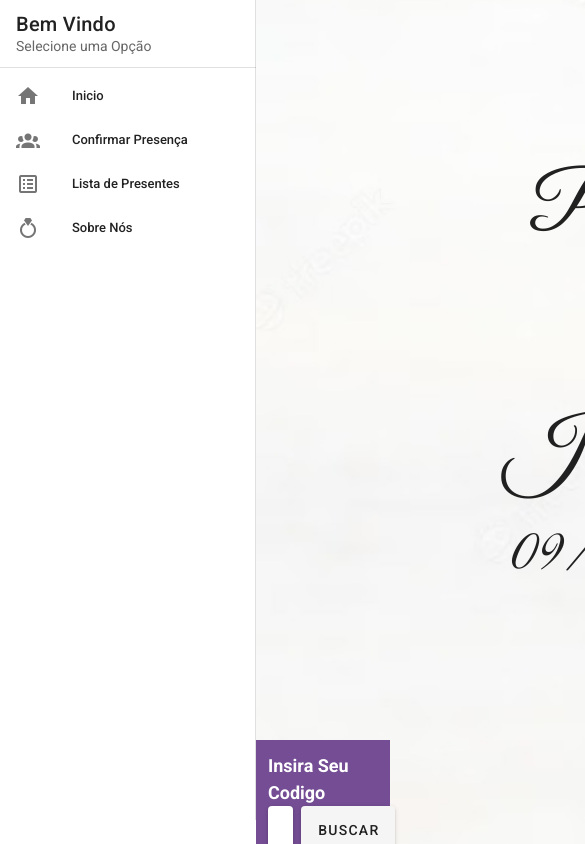
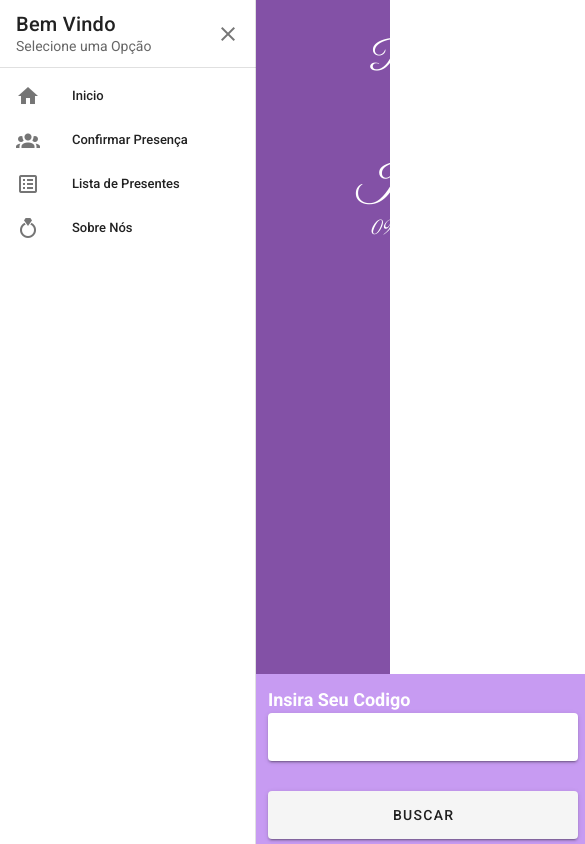
Before and after one commit to JValentim0707/casamento-PJ, a Vue app: page / in a window 390 px wide. Both pictures are taken after a click on the element "Confirmar Presença". Shown: the top 844 px of the page, 585 px wide, since content can reach past the window. Built offline with nearby package versions, Linux system fonts and the light colour scheme.

Commit message:
Fix Mobile Versions

```diff
--- a/src/components/ConfirmComponent.vue
+++ b/src/components/ConfirmComponent.vue
@@ -1,7 +1,7 @@
 <template>
   <div class=" d-flex content-container">
     <div class="confirm-container">
-      <div class="input-container" :class="{'active-serch': activeSerch}">
+      <div v-if="!confirmed" class="input-container" :class="{'active-serch': activeSerch}">
         <div class="search-container">
           <div class="text-label">{{activeSerch ? 'Buscar Codigo' : 'Insira Seu Codigo'}}</div>
           <div class="form-code">
@@ -18,10 +18,15 @@
                 <v-icon size="30px" color="white" class="mr-2">mdi-account</v-icon>
                 <div>{{ people }}</div>
               </div>
-              <v-btn class="mt-3" color="#3E945F" dark elevation="2" height="48"  width="100%" @click="searchCode">Confirmar</v-btn>
+              <v-btn class="mt-3" color="#3E945F" dark elevation="2" height="48"  width="100%" @click="confirmPeople">Confirmar</v-btn>
             </div>
           </div>
         </div>
+      </div>
+      <div class="confirmed-screen" v-else >
+        <v-icon color="white" size="80">mdi-emoticon-happy</v-icon>
+        <div>Obrigado por</div>
+        <div>Confirmar Presença!!</div>
       </div>
     </div>
   </div>
@@ -37,10 +42,11 @@
 
     data: () => ({
       activeSerch: false,
+      confirmed: false,
       peopleGroup:
         {
           code: '5543',
-          people: ['Fabiana Valentim Ferraz', 'Jose Alfredo', 'Lulu Maravilha', 'Bia Bacia']
+          people: ['Pessoa Exemplo 1', 'Pessoa Exemplo 2', 'Pessoa Exemplo 3', 'Pessoa Exemplo 4']
         }
     }),
 
@@ -51,6 +57,13 @@
       },
       searchCode() {
         this.activeSerch = true
+      },
+      confirmPeople() {
+        this.confirmed = true
+        setTimeout(() => this.$emit('setValueMenu', 'home'), 1000);
+      },
+      setMenu() {
+        this.$emit('setValueMenu', 'home')
       }
     }
   }
@@ -94,6 +107,11 @@
     transform: translateX(25%);
     width: 100%;
 
+    @media (max-width: 600px) {
+      padding: 20px;
+      transform: none;
+    }
+
   }
 
   .form-code {
@@ -127,6 +145,18 @@
       display: flex;
       width: 45%;
     }
+    @media (max-width: 600px) {
+      background-color: #C79BF2;
+      height: 170px;
+      .v-btn {
+        margin-left: 0px !important;
+      }
+      .form-code {
+        width: 100%;
+        flex-direction: column;
+      }
+    }
+
   }
 }
 
@@ -183,4 +213,17 @@
   }
 }
 
+.confirmed-screen {
+  width: 100%;
+  height: 100%;
+  background-color: #8bfa5f;
+  color: white;
+  display: flex;
+  align-items: center;
+  justify-content: center;
+  flex-direction: column;
+  font-weight: bold;
+  font-size: 20px;
+}
+
 </style>
--- a/src/components/FooterPage.vue
+++ b/src/components/FooterPage.vue
@@ -49,10 +49,16 @@
 
   .title-footer {
     font-size: 20px;
+    @media (max-width: 600px) {
+      font-size: 16px
+    }
   }
   .date {
     text-align: center;
     font-size: 70px;
+    @media (max-width: 600px) {
+      font-size: 50px
+    }
   }
 }
 
--- a/src/components/HomePage.vue
+++ b/src/components/HomePage.vue
@@ -1,11 +1,11 @@
 <template>
-  <div class=" d-flex">
+  <div class="background-home d-flex">
     <div class="d-flex flex-column">
       <MenuNavigation @setValueMenu="setValueMenu"></MenuNavigation>
     </div>
     <div>
       <div class="content-stage">
-        <ConfirmComponent class="test" v-if="selectedMenu === 'confirm'"></ConfirmComponent>
+        <ConfirmComponent @setValueMenu="setValueMenu" class="test" v-if="selectedMenu === 'confirm'"></ConfirmComponent>
       </div>
       <div class="content-text">
         <div class="text-content-name">Patricia</div>
@@ -15,11 +15,20 @@
 
       </div>
       <v-img
+        class="image-computer"
         lazy-src="../assets/background1.jpeg"
         src="../assets/background1.jpeg"
         max-height="850"
         min-width="1920"
       ></v-img>
+      <!-- <v-img
+        class="image-mobile"
+        lazy-src="../assets/background1.jpeg"
+        src="../assets/background1.jpeg"
+        max-width="360px"
+        min-height="400px"
+        max-height="640px"
+      ></v-img> -->
     </div>
   </div>
 </template>
@@ -49,6 +58,13 @@ import ConfirmComponent from './ConfirmComponent.vue';
 </script>
 <style lang="scss" scoped>
 @import url('https://fonts.googleapis.com/css2?family=Great+Vibes&display=swap');
+
+.background-home {
+  background-color: #F5F6F1;
+  @media (max-width: 600px) {
+    background-color: #8351A6;
+  }
+}
 .content-text {
   z-index: 5;
   position: absolute;
@@ -58,6 +74,7 @@ import ConfirmComponent from './ConfirmComponent.vue';
   flex-direction: column;
   align-items: center;
   justify-content: center;
+
   .text-content-name {
     font-family: 'Great Vibes', cursive;
     font-size: 80px;
@@ -67,13 +84,46 @@ import ConfirmComponent from './ConfirmComponent.vue';
     font-family: 'Great Vibes', cursive;
     font-size: 60px;
   }
+
+  @media (max-width: 600px) {
+    margin: 0px;
+    align-items: center;
+    width: calc(100% - 56px);
+    // padding-right: 20%;
+    padding-top: 30px;
+    .text-content-name {
+      font-size: 40px;
+      color: white;
+    }
+
+    .text-content-date {
+      font-size: 25px;
+      color: white;
+    }
+  }
 }
 
 .content-stage {
   position: absolute;
   z-index: 7;
-  width: calc(100% - 256px);
+  width: calc(100% - 56px);
   height: 100%;
+  @media (max-width: 600px) {
+    // width: calc(100% - 56px);
+    // padding-right: 20%;
+  }
+}
+.image-computer {
+  @media (max-width: 600px) {
+    display: none;
+  }
+}
+
+.image-mobile {
+  display: none;
+  @media (max-width: 600px) {
+    display: flex;
+  }
 }
 
 
--- a/src/components/MenuNavigation.vue
+++ b/src/components/MenuNavigation.vue
@@ -1,6 +1,6 @@
 <template>
-  <div class="d-flex flex-column ">
-    <v-navigation-drawer permanent height="820px" :mini-variant.sync="mini" v-model="menu">
+  <div class="d-flex flex-column tres">
+    <v-navigation-drawer class="test" permanent height="820px" :mini-variant.sync="mini" v-model="menu">
       <v-list-item>
         <v-list-item-content>
           <v-list-item-title class="text-h6">
@@ -10,6 +10,7 @@
             Selecione uma Opção
           </v-list-item-subtitle>
         </v-list-item-content>
+        <div @click="mini = true"><v-icon>mdi-close</v-icon></div>
       </v-list-item>
 
       <v-divider></v-divider>
@@ -49,12 +50,24 @@
           { title: 'Sobre Nós', icon: 'mdi-ring', value: 'about' },
         ],
         menu: false,
-        mini: false,
+        mini: true,
     }),
     methods: {
       selectOptionMenu(value) {
+        this.mini = true
         if(value) this.$emit('setValueMenu', value)
       }
     }
   }
 </script>
+
+<style lang="scss" scoped>
+.test {
+  @media (max-width: 600px) {
+    // width: calc(100% - 56px);
+    // padding-right: 20%;
+    height: 100vh !important;
+  }
+  // display: none;
+}
+</style>
```
